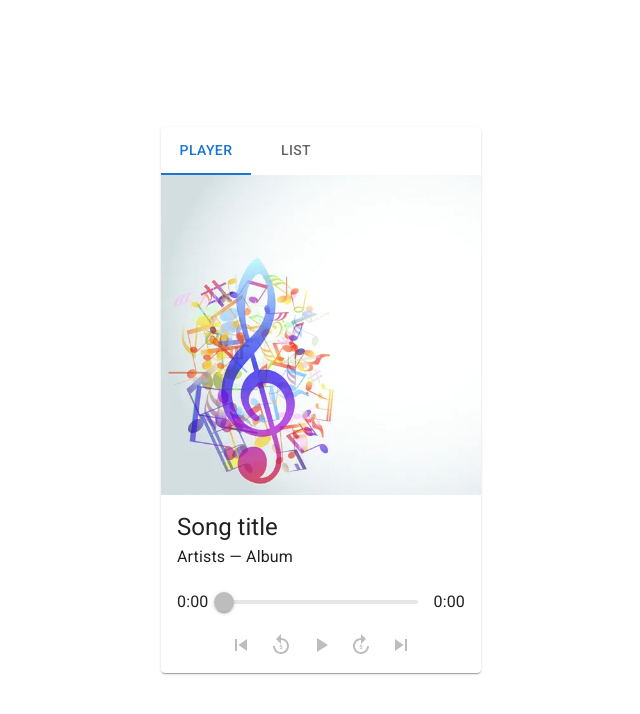
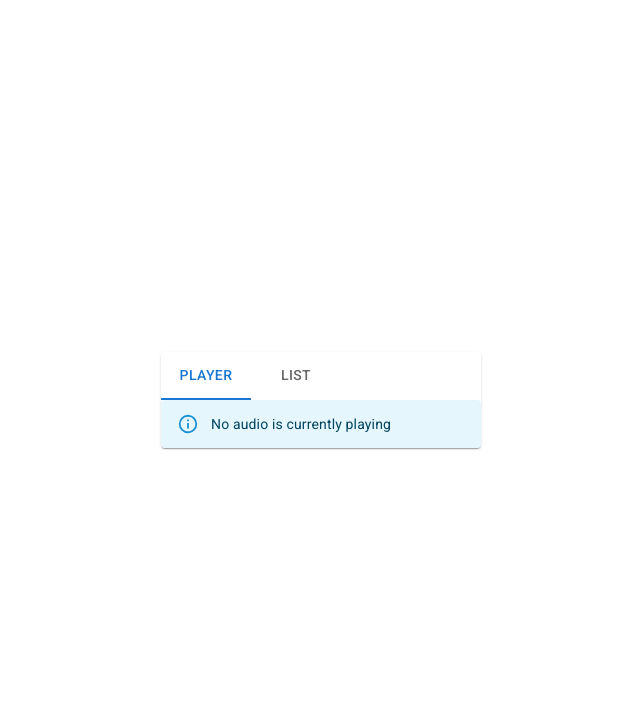
Before and after one commit to Object417/media-player, a React app: page / in a window 1280 px wide. Shown: the top 714 px of the page, without its empty margins (319-959 px from the left). Built offline with nearby package versions, Linux system fonts and the light colour scheme.

Commit message:
Develops buttons forward5 and replay5

```diff
--- a/src/App.jsx
+++ b/src/App.jsx
@@ -18,12 +18,7 @@ import AppCard from "Components/AppCard"
 import AudioElement from "Components/AudioPlayer/AudioElement"
 
 function App() {
-  const [activeTab, setActiveTab] = useState("player")
   const prefersDarkMode = useMediaQuery("(prefers-color-scheme: dark)")
-
-  function handleTabChange(e, newValue) {
-    setActiveTab(newValue)
-  }
 
   return (
     <Provider store={store}>
--- /dev/null
+++ b/src/components/AudioList/index.js
@@ -0,0 +1,2 @@
+import AudioList from "./AudioList"
+export default AudioList
--- a/src/components/AudioPlayer/AudioControls.jsx
+++ b/src/components/AudioPlayer/AudioControls.jsx
@@ -16,14 +16,41 @@ import {
   Pause,
   PlayArrow
 } from "@mui/icons-material"
+import {
+  currentTimeSelector,
+  displayCurrentTimeSelector,
+  setCurrentTime,
+  setDisplayCurrentTime
+} from "Store/slices/audioSlice"
 
 function AudioControls() {
+  const dispatch = useDispatch()
+
   const playingAudio = useSelector(playingAudioSelector)
   const isPlaying = useSelector(isPlayingSelector)
-  const dispatch = useDispatch()
+  const currentTime = useSelector(currentTimeSelector)
+  const displayCurrentTime = useSelector(displayCurrentTimeSelector)
 
   function handlePlayPause() {
     dispatch(setIsPlaying(!isPlaying))
+  }
+  function handleReplay5() {
+    // const newCurrentTime = displayCurrentTime >= 5 ? displayCurrentTime - 5 : 0
+    const newCurrentTime = displayCurrentTime - 5
+
+    dispatch(setCurrentTime(newCurrentTime))
+    dispatch(setDisplayCurrentTime(newCurrentTime))
+  }
+  function handleForward5() {
+    // const newCurrentTime =
+    // displayCurrentTime <= playingAudio.duration - 5
+    // ? displayCurrentTime + 5
+    // : Math.floor(playingAudio.duration)
+
+    const newCurrentTime = displayCurrentTime + 5
+
+    dispatch(setCurrentTime(newCurrentTime))
+    dispatch(setDisplayCurrentTime(newCurrentTime))
   }
 
   return (
@@ -31,13 +58,13 @@ function AudioControls() {
       <IconButton disabled={!playingAudio}>
         <SkipPrevious />
       </IconButton>
-      <IconButton disabled={!playingAudio}>
+      <IconButton disabled={!playingAudio} onClick={handleReplay5}>
         <Replay5 />
       </IconButton>
       <IconButton disabled={!playingAudio} onClick={handlePlayPause}>
         {isPlaying ? <Pause /> : <PlayArrow />}
       </IconButton>
-      <IconButton disabled={!playingAudio}>
+      <IconButton disabled={!playingAudio} onClick={handleForward5}>
         <Forward5 />
       </IconButton>
       <IconButton disabled={!playingAudio}>
--- a/src/components/AudioPlayer/AudioElement.jsx
+++ b/src/components/AudioPlayer/AudioElement.jsx
@@ -1,12 +1,12 @@
 import React, { useEffect, useRef } from "react"
 import { useDispatch, useSelector } from "react-redux"
+
 import {
   playingAudioSelector,
   isPlayingSelector,
   currentTimeSelector,
   setCurrentTime,
-  setDisplayCurrentTime,
-  isSlidingSelector
+  setDisplayCurrentTime
 } from "Store/slices/audioSlice"
 
 function AudioElement() {
@@ -15,7 +15,6 @@ function AudioElement() {
   const playingAudio = useSelector(playingAudioSelector)
   const isPlaying = useSelector(isPlayingSelector)
   const currentTime = useSelector(currentTimeSelector)
-  const isSliding = useSelector(isSlidingSelector)
 
   const audioElementRef = useRef()
 
@@ -28,9 +27,8 @@ function AudioElement() {
   }, [currentTime])
 
   function handleTimeUpdate(e) {
-    if (!isSliding) {
-      dispatch(setDisplayCurrentTime(audioElementRef.current.currentTime))
-    }
+    const currentTime = Math.floor(audioElementRef.current.currentTime)
+    dispatch(setDisplayCurrentTime(currentTime))
   }
 
   return (
--- a/src/components/AudioPlayer/AudioPlayer.jsx
+++ b/src/components/AudioPlayer/AudioPlayer.jsx
@@ -1,11 +1,7 @@
 import React, { useState, useEffect } from "react"
 import { useDispatch, useSelector } from "react-redux"
 
-import {
-  playingAudioSelector,
-  isPlayingSelector,
-  setIsPlaying
-} from "Store/slices/audioSlice"
+import { playingAudioSelector } from "Store/slices/audioSlice"
 
 import {
   Alert,
@@ -25,11 +21,7 @@ import AudioControls from "./AudioControls"
 function AudioPlayer() {
   const playingAudio = useSelector(playingAudioSelector)
 
-  // if (!playingAudio) {
-  //   return <Alert severity="warning">No audio is playing now</Alert>
-  // }
-
-  return (
+  return playingAudio ? (
     <>
       <CardMedia component="img" image={playingAudio?.cover || noImg} />
       <CardContent>
@@ -49,6 +41,8 @@ function AudioPlayer() {
         <AudioControls />
       </CardActions>
     </>
+  ) : (
+    <Alert severity="info">No audio is currently playing</Alert>
   )
 }
 
--- a/src/components/AudioPlayer/AudioSlider.jsx
+++ b/src/components/AudioPlayer/AudioSlider.jsx
@@ -19,9 +19,10 @@ function AudioSlider() {
   // console.log("AudioSlider " + renderCounter.current)
   // })
 
+  const dispatch = useDispatch()
+
+  const playingAudio = useSelector(playingAudioSelector)
   const displayCurrentTime = useSelector(displayCurrentTimeSelector)
-  const playingAudio = useSelector(playingAudioSelector)
-  const dispatch = useDispatch()
 
   const [sliderPos, setSliderPos] = useState(0)
   const [isSliding, setIsSliding] = useState(false)
@@ -35,15 +36,13 @@ function AudioSlider() {
 
   // TODO: Optimize re-renders
   function handleTimeSearch(e, newValue) {
-    !isSliding && setSliderPos(displayCurrentTime)
-    !isSliding && setIsSliding(true)
-
-    newValue !== sliderPos && setSliderPos(newValue)
+    setIsSliding(true)
+    setSliderPos(newValue)
   }
 
   return (
     <Slider
-      value={Math.floor(isSliding ? sliderPos : displayCurrentTime)}
+      value={isSliding ? sliderPos : displayCurrentTime}
       onChange={handleTimeSearch}
       onChangeCommitted={handleTimeChange}
       min={0}
--- /dev/null
+++ b/src/components/AudioPlayer/index.js
@@ -0,0 +1,2 @@
+import AudioPlayer from "./AudioPlayer"
+export default AudioPlayer
--- a/src/store/slices/appTabsSlice.js
+++ /dev/null
@@ -1,18 +0,0 @@
-import { createSlice } from "@reduxjs/toolkit"
-
-const appTabsSlice = createSlice({
-  name: "appTabs",
-  initialState: {
-    active: "player"
-  },
-  reducers: {
-    // typeof payload === string
-    setActiveTab: (state, { payload }) => {
-      state.active = payload
-    }
-  }
-})
-
-export const activeTabSelector = (state) => state.tabs.active
-export const { setActiveTab } = appTabsSlice.actions
-export default appTabsSlice.reducer
--- a/src/store/slices/audioSlice.js
+++ b/src/store/slices/audioSlice.js
@@ -13,8 +13,7 @@ const audioSlice = createSlice({
       // Well, I don't wanna get into infinity loop caused by updating the
       // current time which is linked to the <audio> element
       currentTime: 0, // Updates withing interaction
-      displayCurrentTime: 0, // Updates every frame
-      isSliding: false
+      displayCurrentTime: 0 // Updates every frame
     },
     status: "idle"
   },
@@ -37,9 +36,6 @@ const audioSlice = createSlice({
     },
     setDisplayCurrentTime(state, { payload }) {
       state.playing.displayCurrentTime = payload
-    },
-    setIsSliding(state, { payload }) {
-      state.playing.isSliding = payload
     }
   },
   extraReducers: (builder) => {
@@ -66,7 +62,6 @@ export const isPlayingSelector = (state) => state.audio.playing.isPlaying
 export const currentTimeSelector = (state) => state.audio.playing.currentTime
 export const displayCurrentTimeSelector = (state) =>
   state.audio.playing.displayCurrentTime
-export const isSlidingSelector = (state) => state.audio.playing.isSliding
 
 export const audioListSelector = (state) => state.audio.list
 
@@ -75,7 +70,6 @@ export const {
   setPlayingID,
   setIsPlaying,
   setCurrentTime,
-  setDisplayCurrentTime,
-  setIsSliding
+  setDisplayCurrentTime
 } = audioSlice.actions
 export default audioSlice.reducer
--- a/src/store/store.js
+++ b/src/store/store.js
@@ -1,12 +1,10 @@
 import { configureStore } from "@reduxjs/toolkit"
 
-import appTabsSlice from "Store/slices/appTabsSlice"
 import audioSlice from "Store/slices/audioSlice"
 
 const store = configureStore({
   reducer: {
-    audio: audioSlice,
-    tabs: appTabsSlice
+    audio: audioSlice
   }
 })
 
```
Also changed, not shown: src/components/AppCard.jsx (+4 -4 lines), 1 other file (tests, documents, lock files or other folders).
